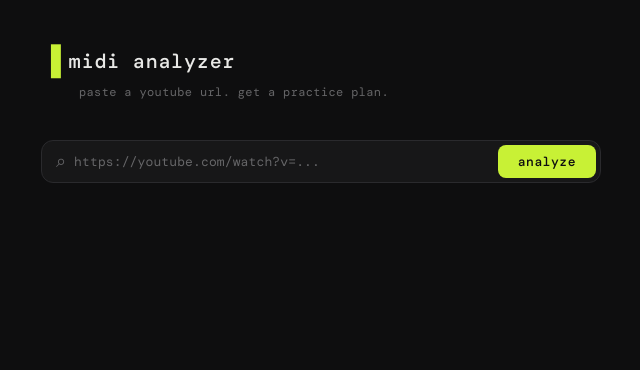
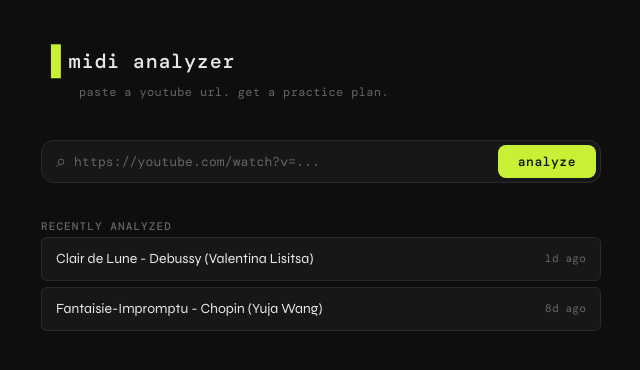
Before and after one commit to emvillama/midi-analyzer, a FastAPI app: page / in a window 1280 px wide. Shown: the top 370 px of the page, without its empty margins (319-959 px from the left). Run offline with FastAPI, Linux system fonts and the light colour scheme.

Commit message:
feat: implement download history feature to view previous pieces

```diff
--- a/backend/downloader.py
+++ b/backend/downloader.py
@@ -2,9 +2,12 @@ import yt_dlp
 import os
 import re
 import sys
+import json
+from datetime import datetime, timezone
 from urllib.parse import urlparse
 
 DOWNLOAD_DIR = os.path.join(os.path.dirname(__file__), "..", "temp")
+MANIFEST_PATH = os.path.join(DOWNLOAD_DIR, "downloads.json")
 
 # Matches youtube.com/watch?v=, youtu.be/, youtube.com/shorts/, m.youtube.com, etc.
 _YOUTUBE_HOSTS = {
@@ -51,6 +54,91 @@ def _get_ffmpeg_dir() -> str:
     return os.path.join(os.path.dirname(__file__), "..", "bin")
 
 
+def _load_manifest() -> dict:
+    if not os.path.exists(MANIFEST_PATH):
+        return {}
+    try:
+        with open(MANIFEST_PATH, "r", encoding="utf-8") as f:
+            return json.load(f)
+    except (json.JSONDecodeError, OSError):
+        # Corrupt or unreadable manifest shouldn't break downloads/history —
+        # just treat it as empty going forward.
+        return {}
+
+
+def _save_manifest(manifest: dict) -> None:
+    # Write to a temp file then atomically replace, so a crash mid-write
+    # can't leave downloads.json half-written/corrupt.
+    tmp_path = MANIFEST_PATH + ".tmp"
+    with open(tmp_path, "w", encoding="utf-8") as f:
+        json.dump(manifest, f, indent=2)
+    os.replace(tmp_path, MANIFEST_PATH)
+
+
+def _record_download(video_id: str, url: str, wav_path: str, title: str | None = None) -> None:
+    """Add/update this video's entry in the local download history."""
+    manifest = _load_manifest()
+    now = datetime.now(timezone.utc).isoformat()
+
+    entry = manifest.get(video_id, {})
+    entry["video_id"] = video_id
+    entry["url"] = url
+    entry["wav_path"] = wav_path
+    if title:
+        entry["title"] = title
+    else:
+        entry.setdefault("title", video_id)
+    entry.setdefault("downloaded_at", now)
+    entry["last_used_at"] = now
+
+    manifest[video_id] = entry
+    _save_manifest(manifest)
+
+
+def list_downloads() -> list[dict]:
+    """
+    Every wav file currently present in the download directory, most
+    recently modified first. The filesystem is the source of truth here —
+    if a wav is deleted, it disappears from this list on the next call,
+    regardless of what's in the manifest. The manifest is only used to
+    attach a friendlier title/source URL when one is available; a wav with
+    no manifest entry (e.g. the manifest was cleared, or the file was added
+    outside the app) still shows up, just without that metadata.
+    """
+    if not os.path.isdir(DOWNLOAD_DIR):
+        return []
+
+    manifest = _load_manifest()
+
+    entries = []
+    for filename in os.listdir(DOWNLOAD_DIR):
+        if not filename.endswith(".wav"):
+            continue
+        wav_path = os.path.join(DOWNLOAD_DIR, filename)
+        if os.path.getsize(wav_path) == 0:
+            continue
+
+        video_id = filename[:-len(".wav")]
+        meta = manifest.get(video_id, {})
+
+        mtime = os.path.getmtime(wav_path)
+        entries.append({
+            "video_id": video_id,
+            "title": meta.get("title", video_id),
+            "url": meta.get("url"),
+            "wav_path": wav_path,
+            "downloaded_at": meta.get("downloaded_at"),
+            "last_used_at": meta.get("last_used_at") or datetime.fromtimestamp(mtime, tz=timezone.utc).isoformat(),
+            "_mtime": mtime,
+        })
+
+    entries.sort(key=lambda e: (e["last_used_at"], e["_mtime"]), reverse=True)
+    for e in entries:
+        del e["_mtime"]
+
+    return entries
+
+
 def download_audio(url: str) -> str:
     """
     Takes a YouTube URL, downloads the audio as a wav file.
@@ -72,6 +160,7 @@ def download_audio(url: str) -> str:
     if video_id:
         existing_path = os.path.join(DOWNLOAD_DIR, f"{video_id}.wav")
         if os.path.exists(existing_path) and os.path.getsize(existing_path) > 0:
+            _record_download(video_id, url, existing_path)
             return existing_path
 
     ydl_opts = {
@@ -95,5 +184,6 @@ def download_audio(url: str) -> str:
             )
         video_id = info["id"]
         audio_path = os.path.join(DOWNLOAD_DIR, f"{video_id}.wav")
+        _record_download(video_id, url, audio_path, title=info.get("title"))
 
     return audio_path
--- a/backend/main.py
+++ b/backend/main.py
@@ -9,7 +9,7 @@ from pydantic import BaseModel
 import os
 import sys
 
-from backend.downloader import download_audio
+from backend.downloader import download_audio, list_downloads
 from backend.transcriber import transcribe
 from backend.analyzer import analyze
 from backend.recommender import recommend
@@ -73,6 +73,14 @@ class RecommendRequest(BaseModel):
 
 
 # ── endpoints ──────────────────────────────────────────────────────────────────
+
+@app.get("/history")
+def history():
+    try:
+        return {"history": list_downloads()}
+    except Exception as e:
+        raise HTTPException(status_code=500, detail=str(e))
+
 
 @app.post("/download")
 def download(req: DownloadRequest):
--- a/frontend/static/css/style.css
+++ b/frontend/static/css/style.css
@@ -200,6 +200,64 @@ html, body {
   color: var(--muted);
   cursor: not-allowed;
   transform: none;
+}
+
+/* ── history ───────────────────────────────────────────────────────────────── */
+
+.history-section {
+  display: flex;
+  flex-direction: column;
+  gap: 0.6rem;
+}
+
+.history-label {
+  font-family: var(--mono);
+  font-size: 11px;
+  font-weight: 500;
+  letter-spacing: 0.1em;
+  text-transform: uppercase;
+  color: var(--muted);
+}
+
+.history-list {
+  list-style: none;
+  display: flex;
+  flex-direction: column;
+  gap: 6px;
+}
+
+.history-item {
+  display: flex;
+  align-items: center;
+  justify-content: space-between;
+  gap: 12px;
+  background: var(--surface);
+  border: 1px solid var(--border);
+  border-radius: var(--radius);
+  padding: 10px 14px;
+  cursor: pointer;
+  transition: border-color 0.15s, background 0.15s;
+}
+
+.history-item:hover {
+  border-color: var(--accent);
+  background: var(--surface2);
+}
+
+.history-title {
+  font-size: 14px;
+  color: var(--text);
+  overflow: hidden;
+  text-overflow: ellipsis;
+  white-space: nowrap;
+}
+
+.history-meta {
+  flex-shrink: 0;
+  font-family: var(--mono);
+  font-size: 11px;
+  color: var(--muted);
+  letter-spacing: 0.02em;
 }
 
 /* ── pipeline ──────────────────────────────────────────────────────────────── */
--- a/frontend/static/js/app.js
+++ b/frontend/static/js/app.js
@@ -23,6 +23,24 @@ const MOCK_DATA = {
     { label: 'Chord playing',                   timestamps: [6.0, 22.3, 47.8] },
     { label: 'Arpeggios',                       timestamps: [4.2, 18.7, 41.0] },
   ] },
+  history: { history: [
+    {
+      video_id: 'cVYH-7QGE-A',
+      title: 'Clair de Lune - Debussy (Valentina Lisitsa)',
+      url: 'https://www.youtube.com/watch?v=cVYH-7QGE-A',
+      wav_path: 'temp/cVYH-7QGE-A.wav',
+      downloaded_at: '2026-08-20T14:02:11+00:00',
+      last_used_at: '2026-08-25T09:41:00+00:00',
+    },
+    {
+      video_id: 'fake0000002',
+      title: 'Fantaisie-Impromptu - Chopin (Yuja Wang)',
+      url: 'https://www.youtube.com/watch?v=fake0000002',
+      wav_path: 'temp/fake0000002.wav',
+      downloaded_at: '2026-08-18T10:00:00+00:00',
+      last_used_at: '2026-08-18T10:00:00+00:00',
+    },
+  ] },
 };
 
 // Simulates network delay so the pipeline steps are visible
@@ -39,6 +57,8 @@ const resultsSection = document.getElementById('results-section');
 const recList       = document.getElementById('rec-list');
 const scoresGrid    = document.getElementById('scores-grid');
 const resetBtn      = document.getElementById('reset-btn');
+const historySection = document.getElementById('history-section');
+const historyList    = document.getElementById('history-list');
 
 const steps = {
   download:   document.getElementById('step-download'),
@@ -179,9 +199,67 @@ async function waitForBackend(retries = 5, delayMs = 400) {
   return false;
 }
 
+// ── history (previously analyzed pieces) ────────────────────────────────────
+
+function formatRelativeTime(isoString) {
+  const then = new Date(isoString).getTime();
+  if (Number.isNaN(then)) return '';
+  const diffMs = Date.now() - then;
+  const mins = Math.round(diffMs / 60000);
+  if (mins < 1) return 'just now';
+  if (mins < 60) return `${mins}m ago`;
+  const hours = Math.round(mins / 60);
+  if (hours < 24) return `${hours}h ago`;
+  const days = Math.round(hours / 24);
+  if (days < 30) return `${days}d ago`;
+  return new Date(isoString).toLocaleDateString();
+}
+
+function renderHistory(items) {
+  historyList.innerHTML = '';
+
+  if (!items || items.length === 0) {
+    historySection.style.display = 'none';
+    return;
+  }
+
+  items.forEach(item => {
+    const li = document.createElement('li');
+    li.className = 'history-item';
+    li.innerHTML = `
+      <span class="history-title">${item.title || item.video_id}</span>
+      <span class="history-meta">${formatRelativeTime(item.last_used_at)}</span>
+    `;
+    li.addEventListener('click', () => runPipeline({
+      url: item.url,
+      wavPath: item.wav_path,
+      title: item.title || item.video_id,
+    }));
+    historyList.appendChild(li);
+  });
+
+  historySection.style.display = 'block';
+}
+
+async function loadHistory() {
+  try {
+    if (MOCK) {
+      renderHistory(MOCK_DATA.history.history);
+      return;
+    }
+    const res = await fetch(`${API}/history`);
+    if (!res.ok) return; // non-fatal — just don't show history
+    const { history } = await res.json();
+    renderHistory(history);
+  } catch (_) {
+    // backend not reachable yet, or /history failed — fail silently,
+    // history is a convenience feature, not core to the pipeline
+  }
+}
+
 // ── main pipeline ─────────────────────────────────────────────────────────────
 
-async function runPipeline(url) {
+async function runPipeline({ url, wavPath, title } = {}) {
   analyzeBtn.disabled = true;
   pipelineSection.style.display = 'block';
   errorSection.style.display    = 'none';
@@ -196,14 +274,20 @@ async function runPipeline(url) {
       }
     }
 
-    // 1. Download
-    setStep('download', 'active', 'downloading audio...');
-    const { wav_path } = await post('download', { url });
-    setStep('download', 'done', wav_path);
+    // 1. Download (skipped entirely when revisiting a piece we already have a wav for)
+    let resolvedWavPath = wavPath;
+    if (resolvedWavPath) {
+      setStep('download', 'done', title ? `reusing: ${title}` : resolvedWavPath);
+    } else {
+      setStep('download', 'active', 'downloading audio...');
+      const result = await post('download', { url });
+      resolvedWavPath = result.wav_path;
+      setStep('download', 'done', resolvedWavPath);
+    }
 
     // 2. Transcribe
     setStep('transcribe', 'active', 'transcribing to midi...');
-    const { notes } = await post('transcribe', { wav_path });
+    const { notes } = await post('transcribe', { wav_path: resolvedWavPath });
     setStep('transcribe', 'done', `${notes.length} notes detected`);
 
     // 3. Analyze
@@ -219,6 +303,9 @@ async function runPipeline(url) {
     // Render
     renderResults(recommendations, scores);
 
+    // Refresh history — a fresh download adds a new entry, a revisit bumps last_used_at
+    loadHistory();
+
   } catch (err) {
     const active = Object.keys(steps).find(s => steps[s].classList.contains('active'));
     if (active) setStep(active, 'error', 'failed');
@@ -232,7 +319,7 @@ async function runPipeline(url) {
 analyzeBtn.addEventListener('click', () => {
   const url = urlInput.value.trim();
   if (!url) return urlInput.focus();
-  runPipeline(url);
+  runPipeline({ url });
 });
 
 urlInput.addEventListener('keydown', e => {
@@ -240,3 +327,7 @@ urlInput.addEventListener('keydown', e => {
 });
 
 resetBtn.addEventListener('click', reset);
+
+// ── init ──────────────────────────────────────────────────────────────────────
+
+loadHistory();
--- a/frontend/templates/index.html
+++ b/frontend/templates/index.html
@@ -34,6 +34,14 @@
           />
           <button id="analyze-btn" class="analyze-btn">analyze</button>
         </div>
+      </section>
+
+      <!-- History (previously analyzed pieces) -->
+      <section class="history-section" id="history-section" style="display:none;">
+        <div class="history-header">
+          <span class="history-label">recently analyzed</span>
+        </div>
+        <ul class="history-list" id="history-list"></ul>
       </section>
 
       <!-- Pipeline status -->
```
